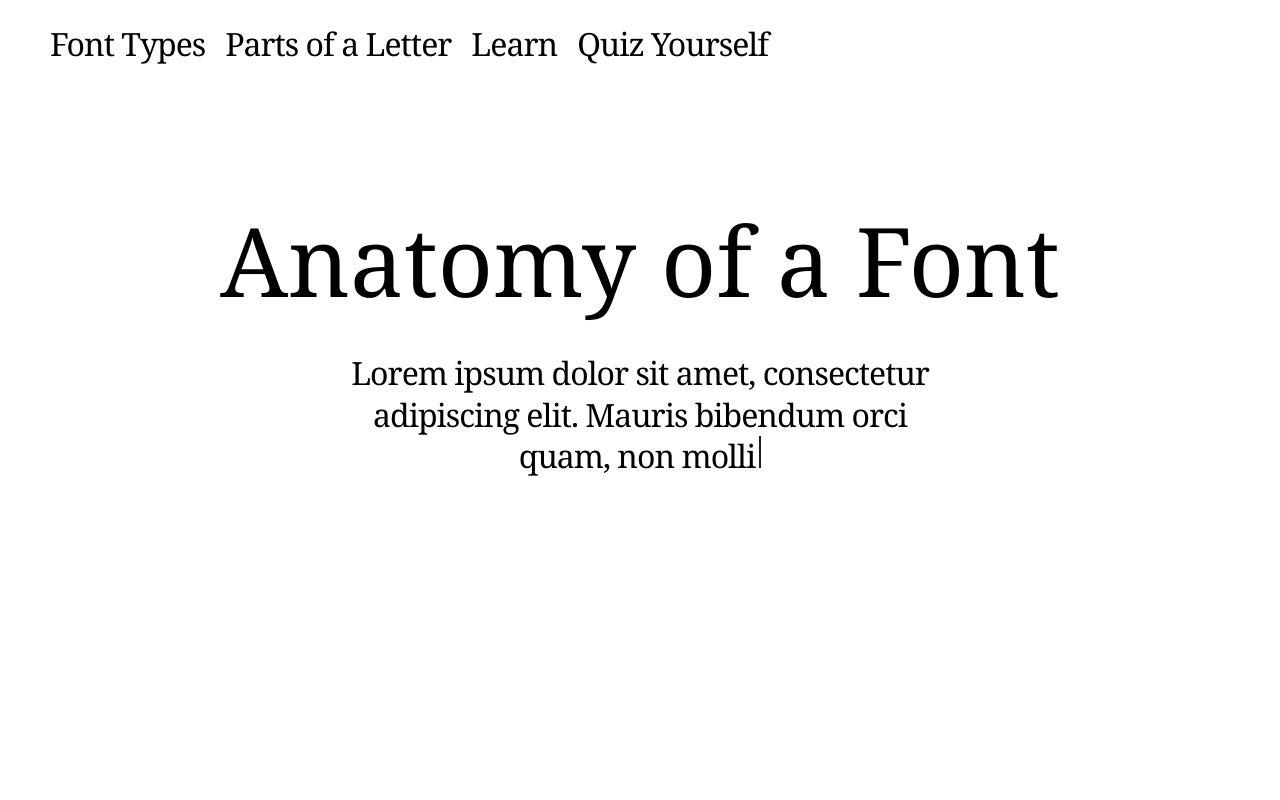
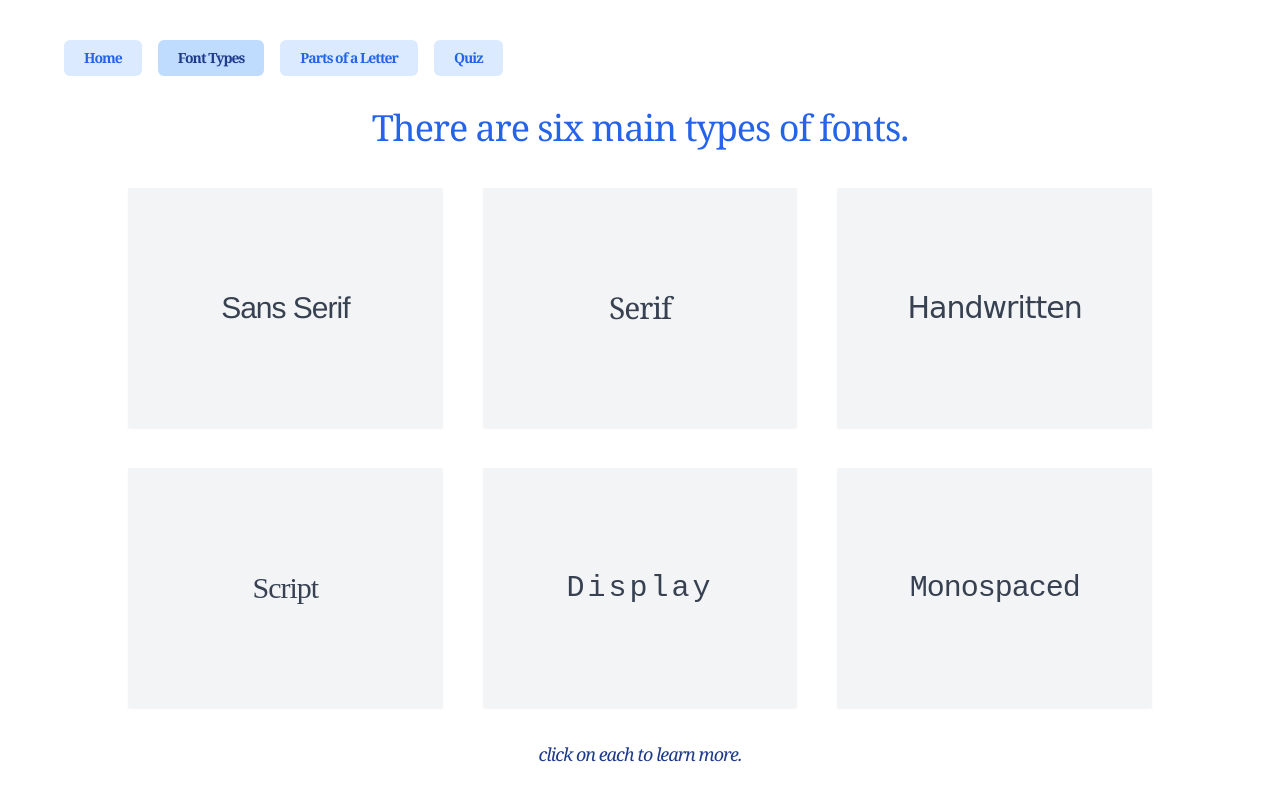
Before and after one commit to yejessica/ui-design-final, a React (Create React App) app in the folder frontend/: page / in a window 1280 px wide. Both pictures are taken after a click on the button "Parts of a Letter". Shown: the top 800 px of the page. Built offline with nearby package versions, Linux system fonts and the light colour scheme.

Commit message:
added basic framework for parts of a letter page

```diff
--- a/frontend/src/App.js
+++ b/frontend/src/App.js
@@ -4,6 +4,8 @@ import FontMatchQuestion from "./pages/FontMatchQuestion";
 import QuizIntro from "./pages/QuizIntro";
 import LetterQuiz from "./pages/LetterQuiz";
 import FontTypesPage from "./pages/FontTypesPage";   // ← NEW
+import PartsOfLetter from "./pages/PartsOfLetter";
+
 
 function App() {
   const [page, setPage] = useState("home");
@@ -49,6 +51,8 @@ function App() {
 
   /* ---------------------------- ROUTES ---------------------------- */
   if (page === "fontTypes") return <FontTypesPage go={setPage} />;          // ← NEW
+
+  if (page === "partsLetter") return <PartsOfLetter go={setPage} />;
 
   if (page === "quizIntro")
     return <QuizIntro onStart={(next) => setPage(next)} />;
--- /dev/null
+++ b/frontend/src/pages/PartsOfLetter.js
@@ -0,0 +1,190 @@
+import { useState } from "react";
+import FontInfoModal from "./FontInfoModal";
+import sansImage from './../assets/sans.png';
+import serifImage from "./../assets/serif.png";
+import handwrittenImage from "./../assets/handwritten.jpg"
+import scriptImage from "./../assets/script.png"
+import displayImage from "./../assets/display.png"
+import monoImage from "./../assets/mono.png"
+
+export default function PartsOfLetter({ go }) {
+  const [openId, setOpenId] = useState(null);
+
+  /* --------------- card + modal content --------------- */
+  const CARDS = [
+    /* ─────────────────────────── 1. Sans Serif ─────────────────────────── */
+    {
+      id: "sans",
+      label: "Sans Serif",
+      fontFamily: '"Helvetica Neue", Arial, sans-serif',
+      extra: "font-sans",
+      about:
+        "Sans serif means ‘without’ serifs. Sans serif typefaces are typically favored by brands because they’re accessible and flexible. They’re great for logos and headlines but can be used in body text just as easily.",
+      usage: [
+        "Sans serif fonts are incredibly versatile. They can be bold and striking in heavier weights, or minimal and airy in lighter weights.",
+        "Use bold, heavy sans serifs to call attention to something in a headline or announcement.",
+        "Use lightweight sans serifs as accents to create a serene, minimal feel.",
+      ],
+      specimen: sansImage,
+    },
+
+    /* ───────────────────────────── 2. Serif ────────────────────────────── */
+    {
+      id: "serif",
+      label: "Serif",
+      fontFamily: 'Georgia, "Times New Roman", serif',
+      extra: "font-serif",
+      about:
+        "The word ‘serif’ comes from an old Dutch word for a dash or line, so serif fonts are defined by the small strokes at the ends of letters. They bring a timeless elegance to a brand and can improve legibility, especially in print.",
+      usage: [
+        "Serif fonts work well in printed materials and long-form reading. Their classic, sophisticated look is ideal when you want a sense of tradition or authority.",
+        "Use serif fonts in magazines, novels, or formal invitations for a refined feel.",
+        "Pair serifs with clean sans-serif headings to create balanced hierarchy.",
+      ],
+      specimen: serifImage,
+    },
+
+    /* ───────────────────────── 3. Handwritten ──────────────────────────── */
+    {
+      id: "hand",
+      label: "Handwritten",
+      fontFamily: '"Indie Flower","Comic Sans MS",cursive',
+      extra: "",
+      about:
+        "Handwritten fonts mimic the appearance of real hand lettering. They feel organic, imperfect, and personal, adding a human touch to digital designs.",
+      usage: [
+        "These fonts evoke creativity, personalization, and informality. They’re ideal for conveying emotions and establishing a more personal connection with the audience.",
+        "Use in greeting cards, playful logos, or children’s products to add warmth.",
+        "Avoid long paragraphs in handwritten fonts; reserve them for short, expressive text.",
+      ],
+      specimen: handwrittenImage,
+    },
+
+    /* ───────────────────────────── 4. Script ───────────────────────────── */
+    {
+      id: "script",
+      label: "Script",
+      fontFamily: '"Dancing Script","Brush Script MT",cursive',
+      extra: "",
+      about:
+        "Formal script fonts are highly ornate and baroque in design. They’re distinguished, official, and instantly recognizable by their flowing, swirly strokes.",
+      usage: [
+        "Script fonts are best used where there’s room—their legibility suffers if scaled too small.",
+        "They shine in wordmark logos, labels, invitations, and luxury branding.",
+        "Combine scripts with simple sans-serif body text to avoid visual overload.",
+      ],
+      specimen: scriptImage,
+    },
+
+    /* ──────────────────────────── 5. Display ──────────────────────────── */
+    {
+      id: "display",
+      label: "Display",
+      fontFamily: '"Press Start 2P","Courier New",monospace',
+      extra: "tracking-widest",
+      about:
+        "Display (decorative) fonts are designed for larger applications or digital displays. They’re rarely used for long reading but are highly striking and original.",
+      usage: [
+        "Use display fonts when you want to make a visual impact—posters, signage, logos.",
+        "Because readability drops at small sizes, keep them in headlines or short calls-to-action.",
+        "Pair with a neutral body font so the display type can take center stage.",
+      ],
+      specimen: displayImage,
+    },
+
+    /* ────────────────────────── 6. Monospaced ─────────────────────────── */
+    {
+      id: "mono",
+      label: "Monospaced",
+      fontFamily: '"Courier New",monospace',
+      extra: "font-mono",
+      about:
+        "Monospaced (typewriter) fonts give every character the same horizontal space, creating a uniform, grid-like appearance.",
+      usage: [
+        "Perfect where clarity, precision, and uniformity are needed—think code editors, tabular data, or technical documents.",
+        "They evoke a utilitarian, retro tech feel in branding or design.",
+        "Use sparingly in long prose; instead highlight snippets of code or commands.",
+      ],
+      specimen: monoImage,
+    },
+  ];
+
+
+  /* --------------- page layout --------------- */
+  return (
+    <div className="relative min-h-screen px-6 py-6 lg:px-16 lg:py-10">
+      {/* ── TOP-LEFT NAVIGATION ──────────────────────────────────────── */}
+      <nav className="flex gap-4">
+        {/* HOME button added here */}
+        <button
+          className="rounded-md px-5 py-2 text-sm font-semibold bg-blue-100 text-blue-600 hover:bg-blue-200"
+          onClick={() => go("home")}
+        >
+          Home
+        </button>
+
+        {/* current page (Font Types) marked active */}
+        <button
+          className="rounded-md px-5 py-2 text-sm font-semibold bg-blue-200 text-blue-900"
+          onClick={() => go("fontTypes")}
+        >
+          Font Types
+        </button>
+
+        <button
+          className="rounded-md px-5 py-2 text-sm font-semibold bg-blue-100 text-blue-600 hover:bg-blue-200"
+          onClick={() => go("partsLetter")}
+        >
+          Parts of a Letter
+        </button>
+
+        <button
+          className="rounded-md px-5 py-2 text-sm font-semibold bg-blue-100 text-blue-600 hover:bg-blue-200"
+          onClick={() => go("quizIntro")}
+        >
+          Quiz
+        </button>
+      </nav>
+
+      {/* heading */}
+      <h1 className="mt-8 text-center text-3xl lg:text-4xl font-serif text-blue-600">
+        There are six main types of fonts.
+      </h1>
+
+      {/* grid */}
+      <div className="mx-auto mt-10 grid max-w-5xl gap-10 sm:grid-cols-2 lg:grid-cols-3">
+        {CARDS.map((card) => (
+          <button
+            key={card.id}
+            onClick={() => setOpenId(card.id)}
+            style={{ fontFamily: card.fontFamily }}
+            className={`flex items-center justify-center h-60 bg-gray-100
+                        rounded-sm shadow-sm text-2xl md:text-3xl text-gray-700
+                        transition hover:shadow-lg active:scale-95
+                        ${card.extra}`}
+          >
+            {card.label}
+          </button>
+        ))}
+      </div>
+
+      <p className="mt-8 text-center text-lg text-blue-900 italic">
+        click on each to learn more.
+      </p>
+
+      {/* modal */}
+      {CARDS.map((c) => (
+        <FontInfoModal
+          key={c.id}
+          open={openId === c.id}
+          onClose={() => setOpenId(null)}
+          go={go}
+          title={c.label}
+          about={c.about}
+          usageLines={c.usage}
+          sampleImage={c.specimen}
+        />
+      ))}
+    </div>
+  );
+}
```
